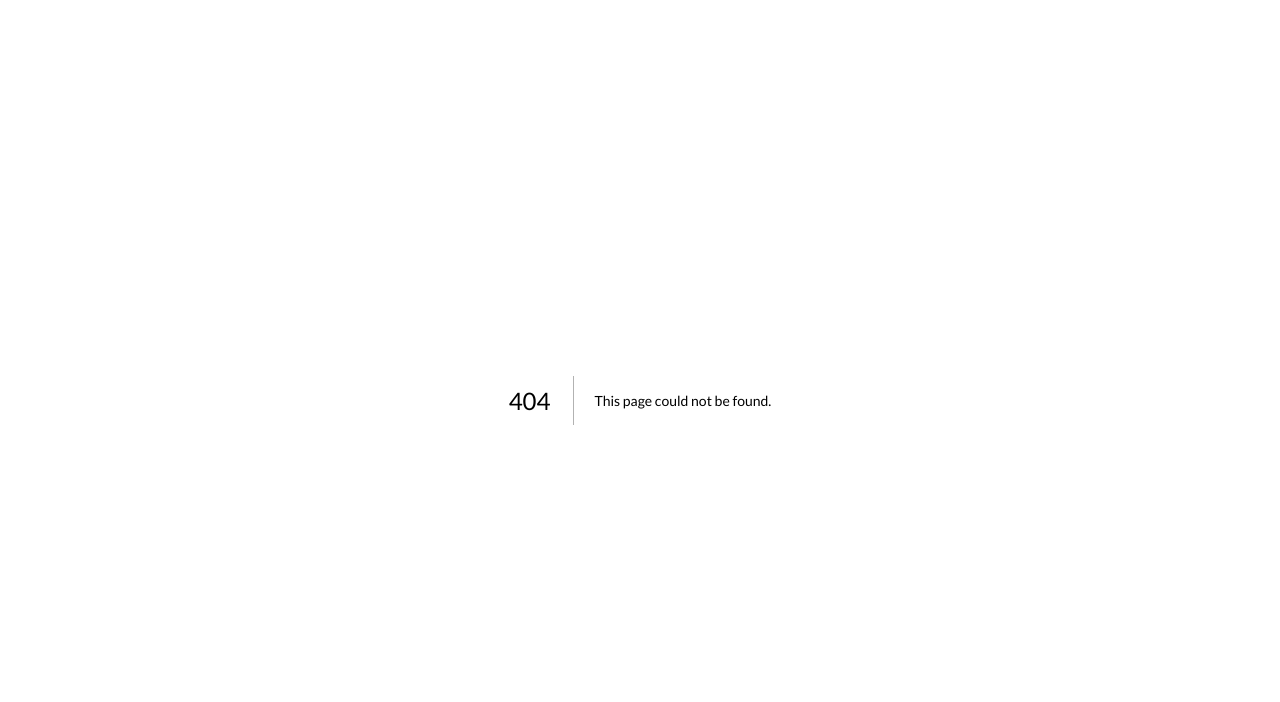
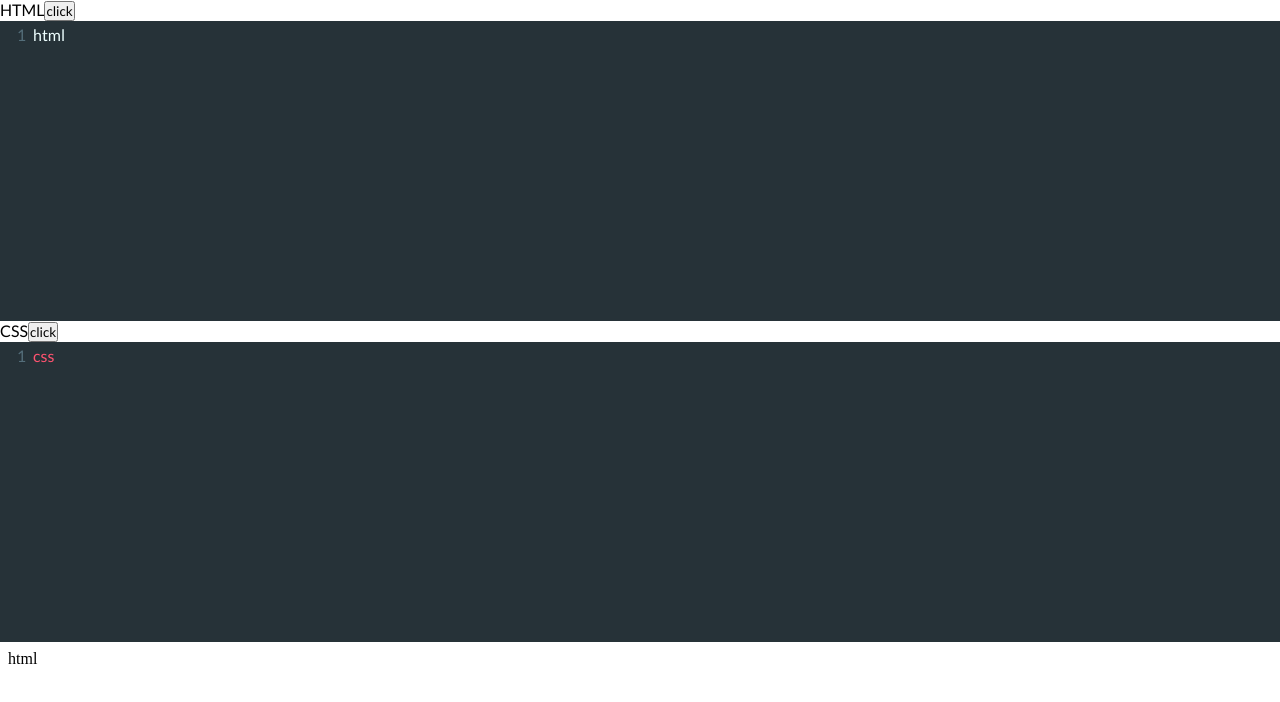
Before and after one commit to umarnazarov/js-bilim, a Next.js app: page /editor/html-css in a window 1280 px wide. Before the commit this address had no page. Shown: the top 702 px of the page. Built offline with nearby package versions, Linux system fonts and the light colour scheme.

Commit message:
added code editors css js and html

```diff
--- /dev/null
+++ b/editors/Coder/index.js
@@ -0,0 +1,54 @@
+import React, { useState } from 'react'
+
+
+let ControlledEditor = null;
+if (typeof window !== 'undefined' && typeof window.navigator !== 'undefined') {
+    require('codemirror/lib/codemirror.css')
+    require('codemirror/theme/material.css')
+    require('codemirror/mode/xml/xml')
+    require('codemirror/mode/javascript/javascript')
+    require('codemirror/mode/css/css')
+    ControlledEditor = require('react-codemirror2').Controlled
+}
+
+export default function Coder(props) {
+    const {
+        language,
+        displayName,
+        value,
+        onChange
+    } = props
+    const [open, setOpen] = useState(true)
+
+    function handleChange(editor, data, value) {
+        onChange(value)
+    }
+
+    return (
+        <div className={`editor-container ${open ? '' : 'collapsed'}`}>
+            <div className="editor-title">
+                {displayName}
+                <button
+                    type="button"
+                    className="expand-collapse-btn"
+                    onClick={() => setOpen(prevOpen => !prevOpen)}
+                >
+                    {/* <FontAwesomeIcon icon={open ? faCompressAlt : faExpandAlt} /> */}
+                    click
+                </button>
+            </div>
+            {ControlledEditor && <ControlledEditor
+                onBeforeChange={handleChange}
+                value={value}
+                className="code-mirror-wrapper"
+                options={{
+                    lineWrapping: true,
+                    lint: true,
+                    mode: language,
+                    theme: 'material',
+                    lineNumbers: true
+                }}
+            />}
+        </div>
+    )
+}
--- /dev/null
+++ b/pages/editor/html-css.js
@@ -0,0 +1,53 @@
+import React, { useState, useEffect } from 'react'
+import Coder from '../../editors/Coder'
+
+function Html() {
+    const [html, setHtml] = useState('html')
+    const [css, setCss] = useState('css')
+    const [srcDoc, setSrcDoc] = useState('')
+
+    useEffect(() => {
+        const timeout = setTimeout(() => {
+            setSrcDoc(`
+        <html>
+          <body>${html}</body>
+          <style>${css}</style>
+        </html>
+      `)
+        }, 250)
+
+        return () => clearTimeout(timeout)
+    }, [html, css])
+
+
+    return (
+        <>
+            <div >
+                <Coder
+                    language="xml"
+                    displayName="HTML"
+                    value={html}
+                    onChange={setHtml}
+                />
+                <Coder
+                    language="css"
+                    displayName="CSS"
+                    value={css}
+                    onChange={setCss}
+                />
+            </div>
+            <div >
+                <iframe
+                    srcDoc={srcDoc}
+                    title='output'
+                    sandbox='allow-scripts'
+                    frameBorder='0'
+                    width="100%"
+                    height="100"
+                />
+            </div>
+        </>
+    )
+}
+
+export default Html
--- /dev/null
+++ b/pages/editor/javascript.js
@@ -0,0 +1,52 @@
+import React, { useState, useEffect } from 'react'
+import Coder from '../../editors/Coder'
+
+function JavaScript({ code }) {
+    const [js, setJs] = useState(code || '')
+    const [srcDoc, setSrcDoc] = useState('')
+
+    useEffect(() => {
+        const timeout = setTimeout(() => {
+            setSrcDoc(`
+        <html>
+          <script>${js}</script>
+        </html>
+      `)
+        }, 250)
+
+        return () => clearTimeout(timeout)
+    }, [js])
+
+
+    return (
+        <>
+            <div>
+                <Coder
+                    language="javascript"
+                    displayName="JS"
+                    value={js}
+                    onChange={setJs}
+                />
+            </div>
+            <div>
+                <iframe
+                    srcDoc={srcDoc}
+                    title='output'
+                    sandbox='allow-scripts'
+                    frameBorder='0'
+                    width="100%"
+                    height="100"
+                />
+            </div>
+        </>
+    )
+}
+
+export const getServerSideProps = async (context) => {
+    return {
+        props: {
+            code: context.query.code || null
+        }
+    }
+}
+export default JavaScript
```
Also changed, not shown: pages/[slug].js (+4 -3 lines), pages/editor/html.js (added, +45 -0 lines).
